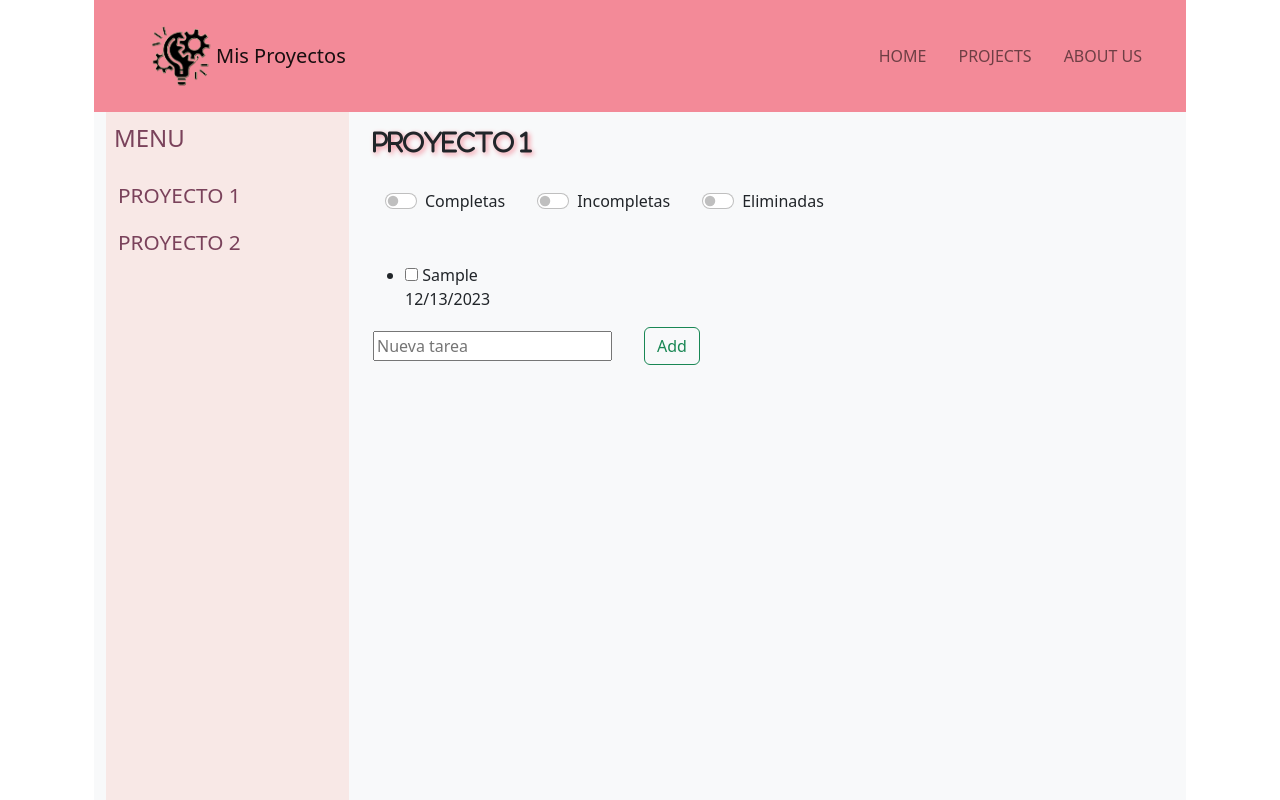
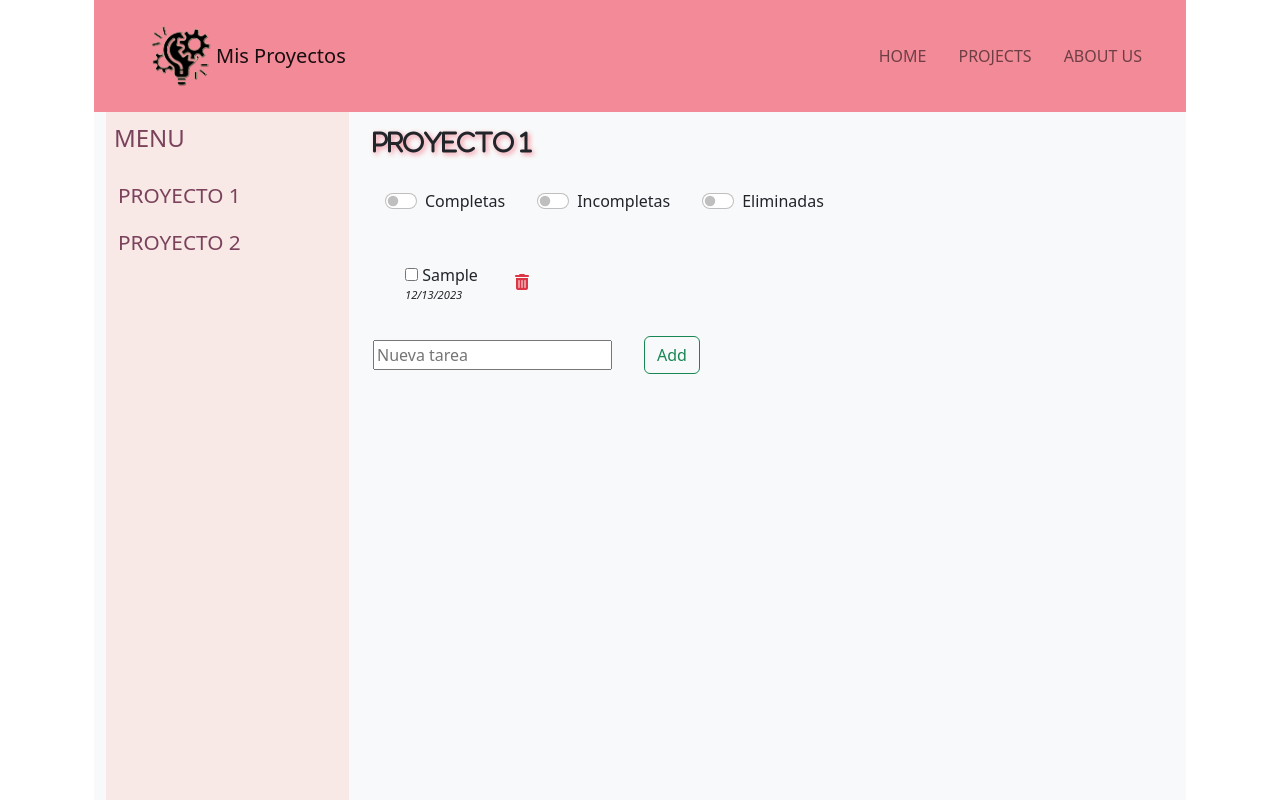
Before and after one commit to luciana87/bootcamp-ASJ, an Angular app in the folder angular/my-projects/: page / in a window 1280 px wide. Both pictures are taken after typing "Sample" into the empty fields and a click on the button "Add". Shown: the top 800 px of the page. Built offline with nearby package versions, Linux system fonts and the light colour scheme.

Commit message:
delete task

```diff
--- a/angular/my-projects/src/app/components/todo-list/todo-list.component.css
+++ b/angular/my-projects/src/app/components/todo-list/todo-list.component.css
@@ -21,3 +21,13 @@ h2 {
     font-family: 'FontAwesome';
     font-size: 1.5em;
 }
+
+ul li p {
+    font-size: 0.7em;
+    font-style: italic;
+}
+
+.btn-delete {
+    margin-left: 1.5rem;
+    height: 20%;
+}
--- a/angular/my-projects/src/app/components/todo-list/todo-list.component.html
+++ b/angular/my-projects/src/app/components/todo-list/todo-list.component.html
@@ -3,29 +3,34 @@
 </div>
 <div class="container d-flex justify-content-start ">
     <div class="box-checkbox form-check form-switch mt-4 mr-5">
-        <input [(ngModel)]="value_checkbox_completed" (change)="filteredTasks()"  class="form-check-input mr-3" type="checkbox" role="switch" id="completed">
+        <input [(ngModel)]="value_checkbox_completed" (change)="filteredTasks()" class="form-check-input mr-3"
+            type="checkbox" role="switch" id="completed">
         <label class="form-check-label" for="completed">Completas</label>
     </div>
     <div class="bg-switch box-checkbox form-check form-switch mt-4 ">
-        <input [(ngModel)]="value_checkbox_incomplete"  (change)="filteredTasks()" class="form-check-input mr-3" type="checkbox" role="switch" id="incomplete">
+        <input [(ngModel)]="value_checkbox_incomplete" (change)="filteredTasks()" class="form-check-input mr-3"
+            type="checkbox" role="switch" id="incomplete">
         <label class="form-check-label" for="incomplete">Incompletas</label>
     </div>
     <div class="box-checkbox form-check form-switch mt-4">
-        <input [(ngModel)]="value_checkbox_deleted"  (change)="filteredTasks()" class="form-check-input mr-3" type="checkbox" role="switch" id="deleted">
+        <input [(ngModel)]="value_checkbox_deleted" (change)="filteredTasks()" class="form-check-input mr-3"
+            type="checkbox" role="switch" id="deleted">
         <label class="form-check-label" for="deleted">Eliminadas</label>
     </div>
 </div>
 <div class="mt-5">
     <ul>
-
-            <li *ngFor="let task of filteredTaskList; index as i">
-                    <input type="checkbox" (change)="statusTask(i)" [checked]="task.status">
-                    <span [class.completed]="task.status"> {{ task.text }}</span>
-                    <p [class.completed]="task.status">{{task.created}}</p>
-            </li>
+        <li *ngFor="let task of filteredTaskList; index as i"  class="d-flex justify-content-start ">
+            <div>
+                <input type="checkbox" (change)="taskCheked(i)" [checked]="task.status">
+                <span [class.completed]="task.status"> {{ task.text }}</span>
+                <p [class.completed]="task.status">{{task.created}}</p>
+            </div>
+            <button *ngIf="!task.deleted" class="btn-delete btn" (click)="deleteTask(task)"><i class="fa-solid fa-trash-can" style="color: #dc3545;"></i></button>
+        </li>
     </ul>
 </div>
 <div class="d-flex align-items-center ">
     <input class="input" type="text" [(ngModel)]="newTask" placeholder="Nueva tarea" (keyup.enter)="addTask()">
-    <button class="btn mr-5 btn btn-outline-success " (click)="addTask()">Add</button>
+    <button class=" btn btn-outline-success " (click)="addTask()">Add</button>
 </div>
--- a/angular/my-projects/src/app/components/todo-list/todo-list.component.ts
+++ b/angular/my-projects/src/app/components/todo-list/todo-list.component.ts
@@ -27,14 +27,14 @@ export class TodoListComponent {
     this.p_date = new Date().toLocaleDateString();
   }
 
-  statusTask(i: number) {
+  taskCheked(i: number) {
     this.tasks[i].status = !this.tasks[i].status;
   }
 
-  deleteTask(i: number) {
-    this.tasks[i].deleted = !this.tasks[i].deleted;
+  deleteTask(task: any) {
+    task.deleted = true;
+    this.filteredTasks();
   }
-
 
   filteredTasks() {
     if (this.value_checkbox_completed || this.value_checkbox_incomplete || this.value_checkbox_deleted) {
@@ -45,7 +45,7 @@ export class TodoListComponent {
       )
 
     } else {
-      this.filteredTaskList = this.tasks;
+      this.filteredTaskList = this.tasks.filter(task => !task.deleted);
     }
   }
 }
```
